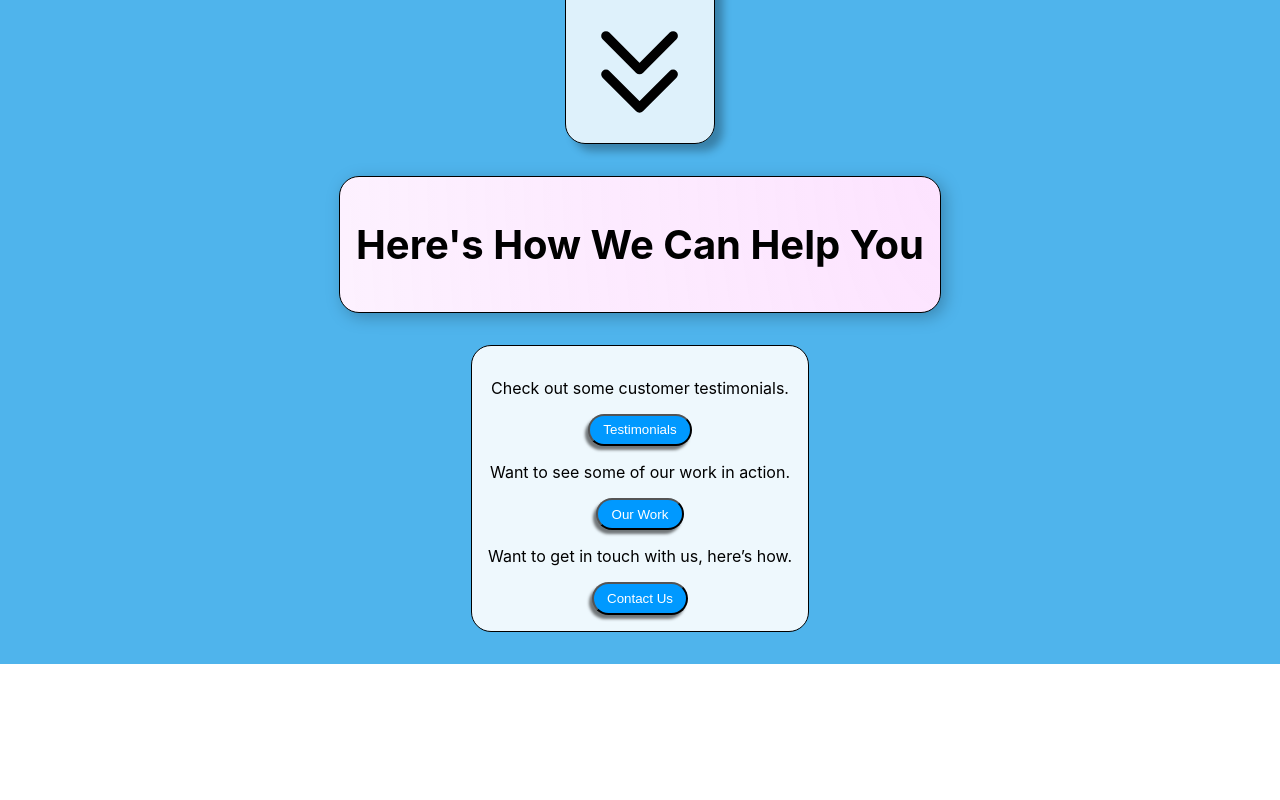
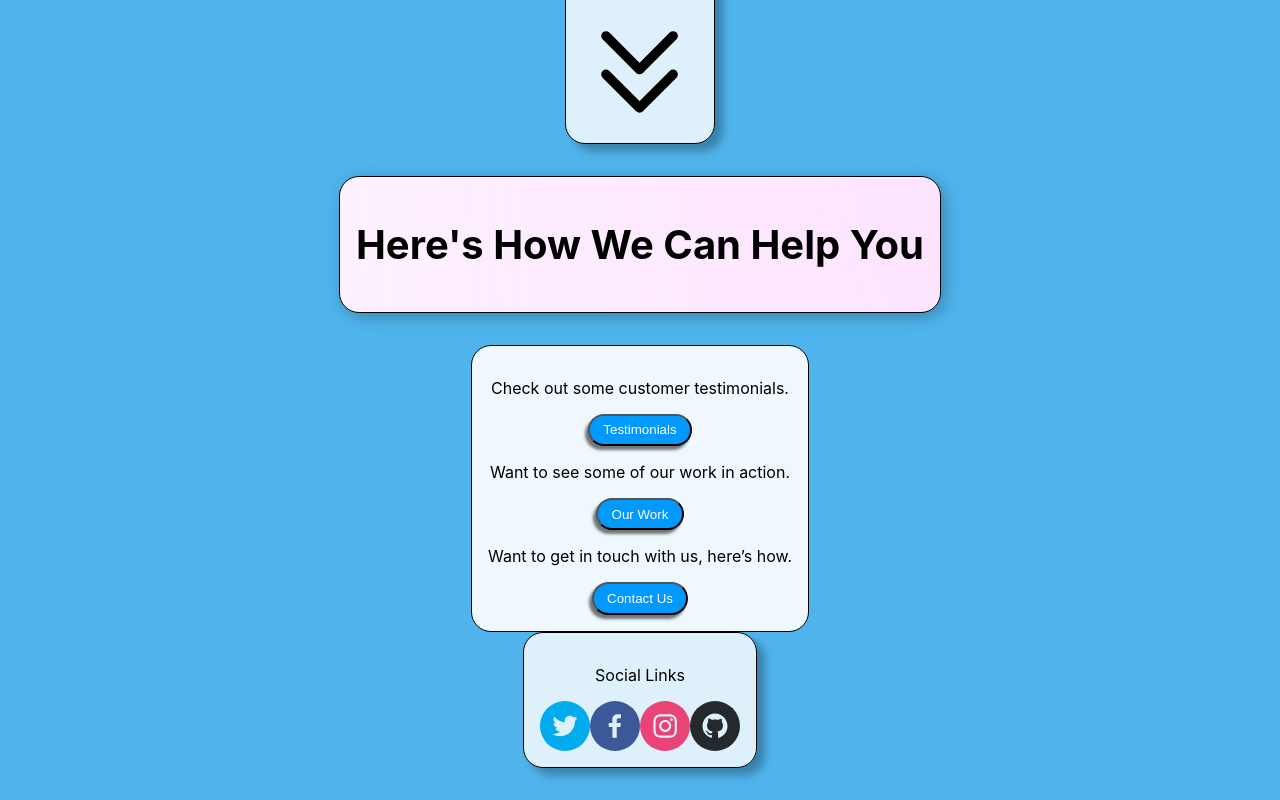
Before and after one commit to petercr/SanTan, a Next.js app: page / in a window 1280 px wide. Shown: the part 1455-2255 px from the top of the page. Before the commit the page ends 2119 px from the top, so only its background shows below. Built offline with nearby package versions, Linux system fonts and the light colour scheme.

Commit message:
✨ init SocialLinksCard for social media buttons

```diff
--- /dev/null
+++ b/src/components/SocialLinksCard.tsx
@@ -0,0 +1,33 @@
+import type { NextComponentType } from 'next';
+import styled from 'styled-components';
+import { SocialIcon } from 'react-social-icons';
+
+export const StyledDiv = styled.div`
+  display: flex;
+  flex-direction: column;
+  align-items: center;
+  justify-content: center;
+  background: rgba(255, 255, 255, 0.81);
+  border: 1px solid #000000;
+  box-shadow: 8px 7px 8px rgba(0, 0, 0, 0.29);
+  border-radius: 20px;
+  padding: 1rem;
+`;
+
+const StyledSocialDiv = styled.div`
+  flex-direction: row;
+`;
+
+const SocialLinksCard: NextComponentType = () => (
+  <StyledDiv>
+    <p> Social Links</p>
+    <StyledSocialDiv>
+      <SocialIcon url="https://twitter.com/petecapecod" />
+      <SocialIcon url="https://www.facebook.com/peter.cruckshank/" />
+      <SocialIcon url="https://www.instagram.com/petecapecod/" />
+      <SocialIcon url="https://github.com/petercr" />
+    </StyledSocialDiv>
+  </StyledDiv>
+);
+
+export default SocialLinksCard;
--- a/src/pages/index.tsx
+++ b/src/pages/index.tsx
@@ -8,6 +8,7 @@ import NavCard from '../components/NavCard';
 import styles from '../../styles/Home.module.css';
 import HeaderTextCard from '../components/HeaderTextCard';
 import ButtonLinkCard from '../components/ButtonLinkCard';
+import SocialLinksCard from '../components/SocialLinksCard';
 
 const Home: NextPage = () => (
   <div className={styles.container}>
@@ -26,6 +27,7 @@ const Home: NextPage = () => (
         <HeaderTextCard />
         <NavCard />
         <ButtonLinkCard />
+        <SocialLinksCard />
       </div>
       <Image
         src="/beach_backdrop.svg"
```
